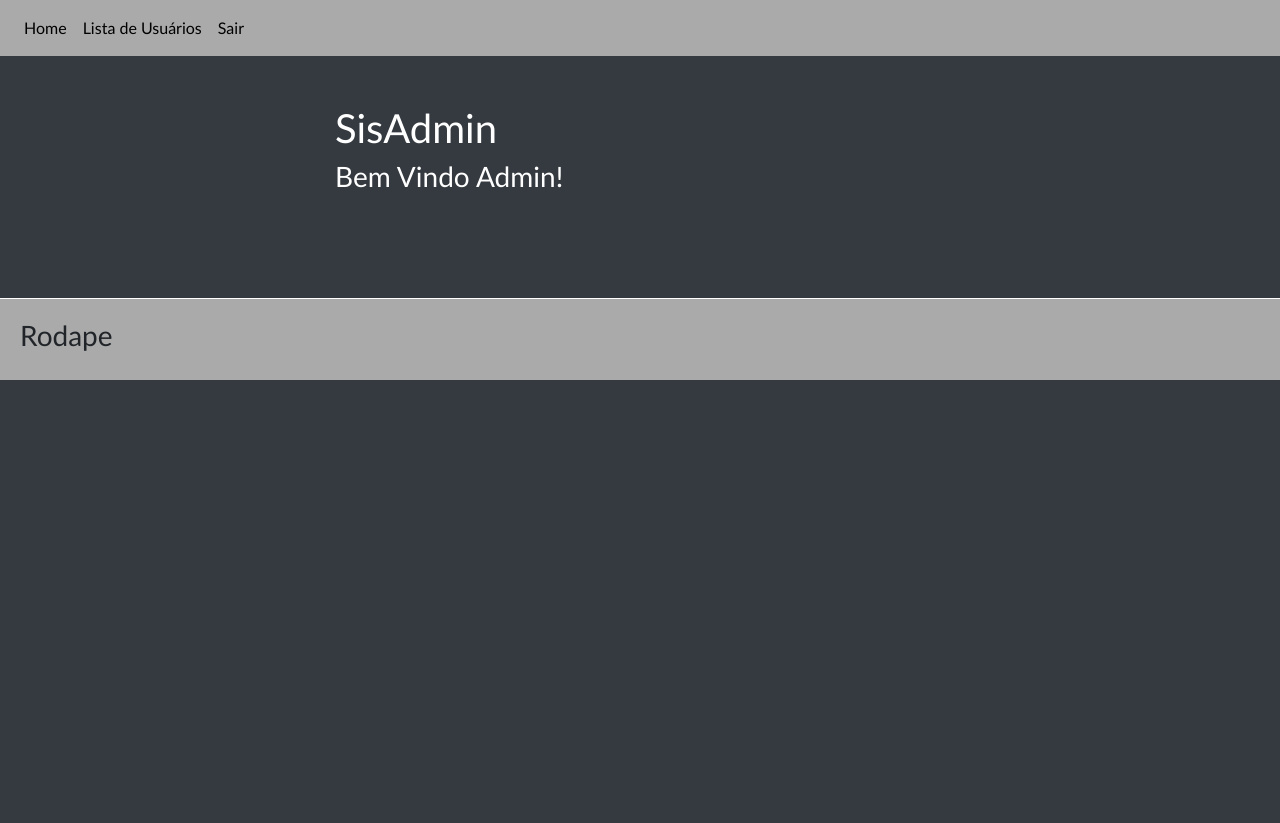
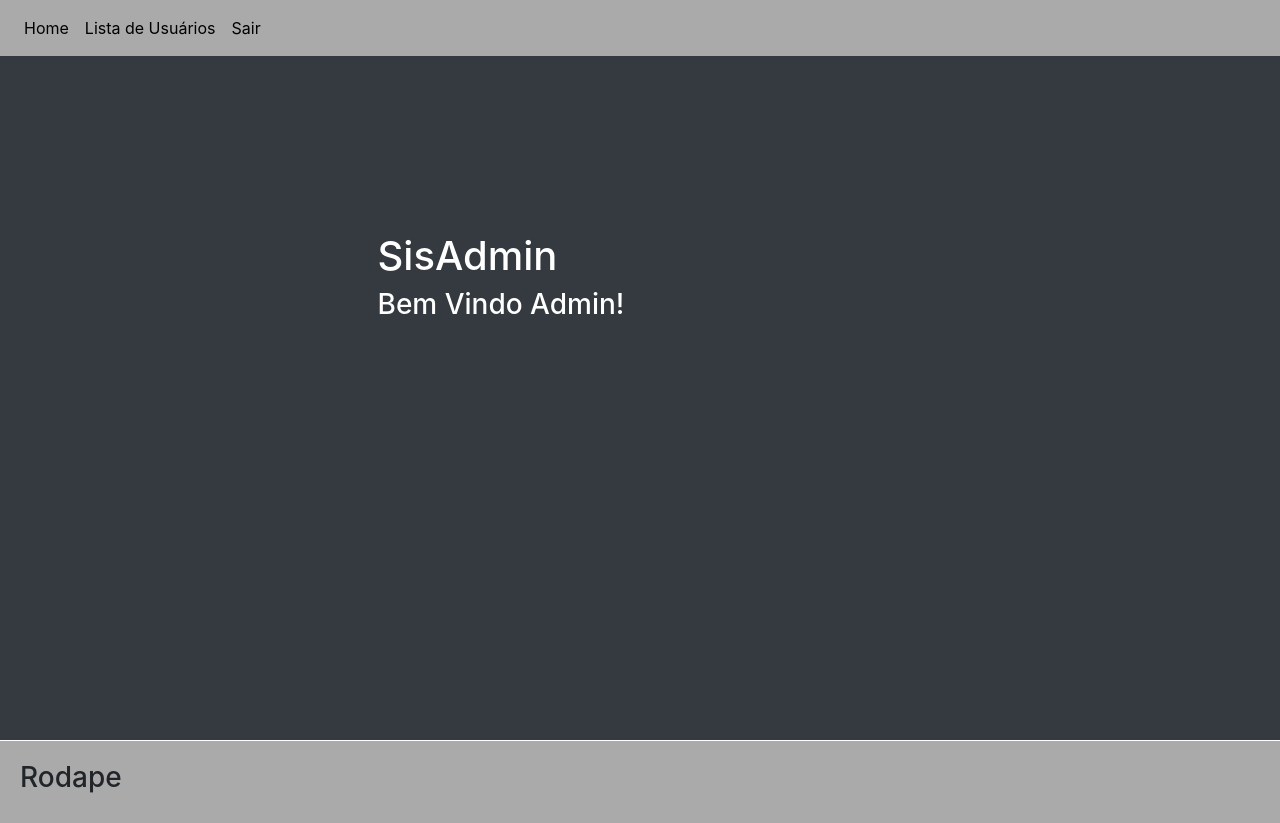
Before and after one commit to NFDeap/sislogin, a PHP site: page /adminindex.php in a window 1280 px wide. Before the commit the page ends 380 px from the top, so only its background shows below. Run offline with PHP 8.4, Linux system fonts and the light colour scheme; a user stored in the database is signed in.

Commit message:
Corrigindo footer 1

```diff
--- a/sislogin/adminindex.php
+++ b/sislogin/adminindex.php
@@ -3,6 +3,24 @@
 include_once("cabecalhoAdmin.php");
 ?>
 
+
+<div class="container-fluid my-5">
+    <div class="row ">
+    <div class="col">
+        <p></p>
+    </div>
+    </div>
+</div>
+
+<div class="container-fluid my-5">
+    <div class="row ">
+    <div class="col">
+        <p></p>
+    </div>
+    </div>
+</div>
+
+<main role="main" class="container">
 <div class="geral">
 <div class="container-fluid my-5">
     <div class="row ">
@@ -16,7 +34,25 @@ include_once("cabecalhoAdmin.php");
     </div>
 </div>
 </div>
+</main>
 
+
+
+<div class="container-fluid my-5">
+    <div class="row ">
+    <div class="col">
+        <p></p>
+    </div>
+    </div>
+</div>
+
+<div class="container-fluid my-5">
+    <div class="row ">
+    <div class="col">
+        <p></p>
+    </div>
+    </div>
+</div>
 
 <?php
 include_once("rodape.php");
--- a/sislogin/corpo.php
+++ b/sislogin/corpo.php
@@ -9,7 +9,7 @@ include_once("cabecalhoAdmin.php");
     $resultado = $crud->getDados($query);
 ?>
 
-<div class="geral">
+<div class="geral2">
 <div class="container-fluid my-5">
     <div class="row ">
         <div class="col-6 sm-12 mx-auto">
--- a/sislogin/css/style.css
+++ b/sislogin/css/style.css
@@ -1,12 +1,21 @@
 
+
+html {
+    position: relative;
+    min-height: 100%;
+}
 
 
 body{
-    font-family: 'calibri light', calibri, arial, sans-serif;
+    /* font-family: 'calibri light', calibri, arial, sans-serif; */
 
+    font-family:-apple-system,BlinkMacSystemFont,"Segoe UI",Roboto,"Helvetica Neue",Arial,sans-serif,"Apple Color Emoji","Segoe UI Emoji","Segoe UI Symbol","Noto Color Emoji";
+    display: block;
 }
 
-
+.geral{
+    height: 50%;
+}
 
 .navAdmin{
     background-color: rgb(170, 170, 170);
@@ -30,6 +39,14 @@ table tbody tr th .btnTable{
     padding:20px;
 }
 
-.bg-dark{
-    height: 800px;
+
+
+.footer{
+    position: absolute;
+    bottom: 0;
+    width: 100%;
+    height: 60px;
+    line-height: 60px;
+    background-color: #f5f5f5;
+    display: block;
 }
--- a/sislogin/rodape.php
+++ b/sislogin/rodape.php
@@ -2,9 +2,9 @@
 <br>
 <br>
 
-<footer class="footer navbar-fixed-bottom">
+<footer class="footer">
 
-    <div class="bg-footer">
+    <div class="container-fluid bg-footer">
 
         <div class="row">
 
--- a/sislogin/valida_visitante.php
+++ b/sislogin/valida_visitante.php
@@ -95,3 +95,6 @@ if(isset($_POST['alterarUsuario'])) {
 }
 
 ?>
+
+</div>
+</div>
```
Also changed, not shown: sislogin/index.php (+32 -0 lines), sislogin/valida_usuario.php (+18 -0 lines).
